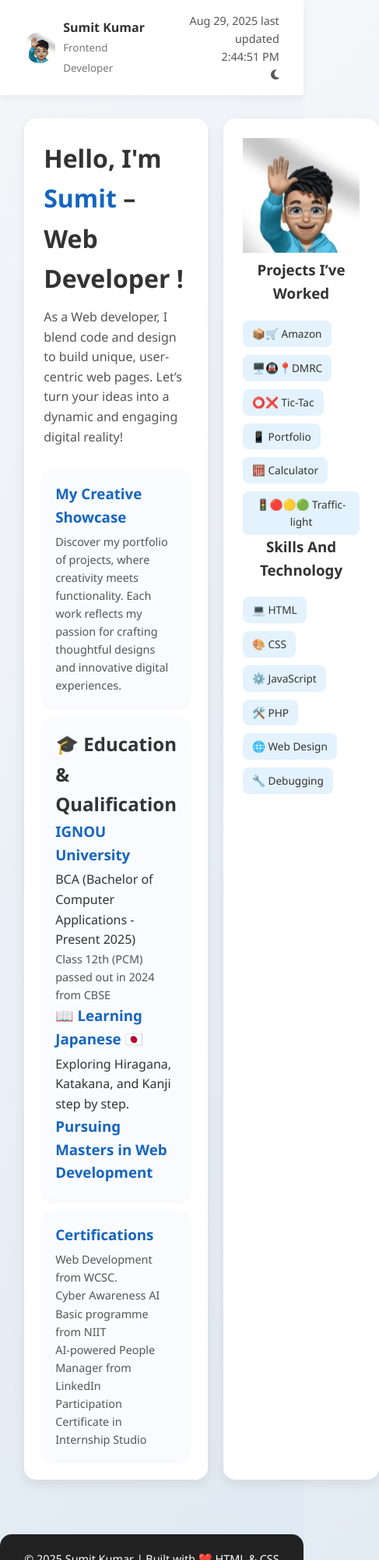
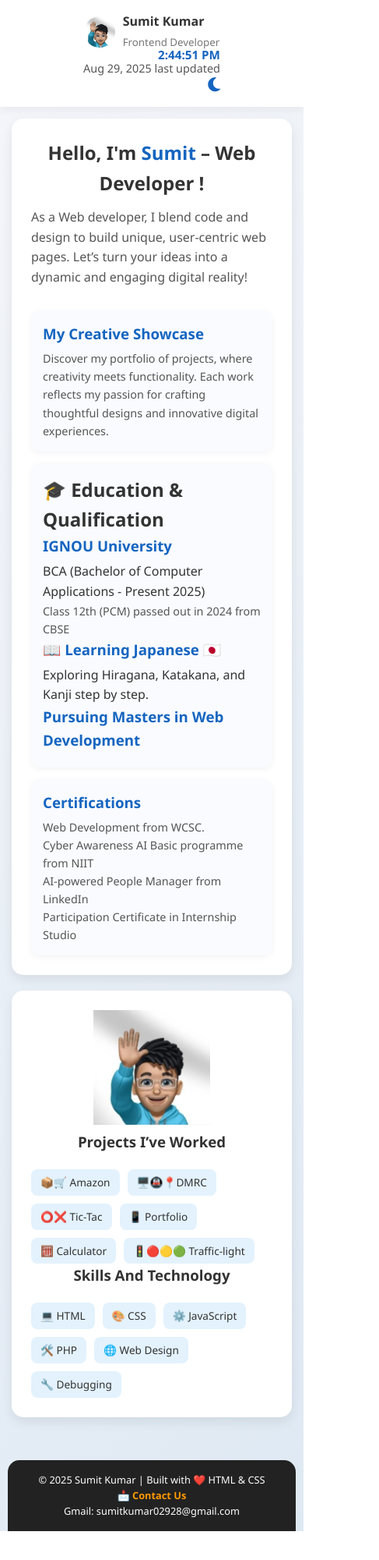
Before and after one commit to sumitkumar9642/sumit-projects, a plain HTML site: page portfolio-main4.html in a window 390 px wide. Shown: the top 2000 px of the page at 78% size, 487 px wide, since content can reach past the window. After the commit the page ends 1963 px from the top, so only its background shows below. Drawn offline with Linux system fonts and the light colour scheme.

Commit message:
Update portfolio9.css

```diff
--- a/portfolio9.css
+++ b/portfolio9.css
@@ -1,10 +1,12 @@
-* {margin: 0; padding: 0; box-sizing: border-box;}
+ * {margin: 0; padding: 0; box-sizing: border-box;}
     body {
       font-family: 'Segoe UI', sans-serif;
       background: linear-gradient(135deg, #f5f6fa, #dfe9f3);
       color: #333;
       line-height: 1.6;
+      transition: background 0.4s, color 0.4s;
     }
+
     header {
       display: flex;
       justify-content: space-between;
@@ -12,6 +14,7 @@
       padding: 15px 8%;
       background: #fff;
       box-shadow: 0 4px 10px rgba(0,0,0,0.05);
+      transition: background 0.4s, color 0.4s;
     }
     header .profile {
       display: flex; align-items: center; gap: 10px;
@@ -25,6 +28,29 @@
       text-align: right;
       font-size: 0.9rem;
       color: #555;
+      position: relative;
+    }
+
+    /* Theme toggle button */
+    .theme-toggle {
+      cursor: pointer;
+      margin-left: 15px;
+      font-size: 1.3rem;
+      color: #1565c0;
+      transition: transform 0.3s;
+    }
+    .theme-toggle:hover {
+      transform: rotate(20deg);
+      color: #e91e63;
+    }
+
+    #liveClock {
+      font-weight: bold;
+      font-size: 0.95rem;
+      color: #1565c0;
+      position: absolute;
+      right: 0;
+      top: -18px;
     }
 
     .container {
@@ -38,21 +64,26 @@
       padding: 25px;
       border-radius: 15px;
       box-shadow: 0 6px 15px rgba(0,0,0,0.08);
+      transition: background 0.4s, color 0.4s;
     }
 
     .intro h1 {
       font-size: 2rem;
       margin-bottom: 12px;
     }
-    .intro h1 span { color: #1565c0; }
+    .intro h1 span {
+      color: #1565c0;
+      transition: 0.3s ease-in-out;
+      cursor: pointer;
+    }
+    .intro h1 span:hover {
+      color: #e91e63;
+      font-size: 2.2rem;
+    }
     .intro p {color: #555;}
 
-    .sticker {
-      text-align: center;
-    }
-    .sticker img {
-      width: 150px;
-    }
+    .sticker { text-align: center; }
+    .sticker img { width: 150px; }
 
     .skills {
       margin-top: 20px;
@@ -65,6 +96,11 @@
       padding: 6px 12px;
       border-radius: 8px;
       font-size: 0.85rem;
+      transition: transform 0.3s, background 0.4s;
+    }
+    .skills span:hover {
+      transform: scale(1.1);
+      background: #bbdefb;
     }
 
     .projects {
@@ -77,6 +113,7 @@
       padding: 15px;
       border-radius: 12px;
       box-shadow: 0 2px 8px rgba(0,0,0,0.05);
+      transition: background 0.4s, color 0.4s;
     }
     .project h3 {margin-bottom: 5px; color: #1565c0;}
     .project p {font-size: 0.9rem; color: #555;}
@@ -84,10 +121,58 @@
     footer {
       text-align: center;
       margin-top: 40px;
-      padding: 20px;
+      padding: 15px 5%;
+      width: 95%;
+      margin-left: auto;
+      margin-right: auto;
       background: #222;
       color: #fff;
       font-size: 0.9rem;
       border-top-left-radius: 15px;
       border-top-right-radius: 15px;
+      transition: background 0.4s, color 0.4s;
     }
+    footer a {
+      color: #ff9800;
+      text-decoration: none;
+      transition: color 0.3s;
+    }
+    footer a:hover { color: #fff176; }
+
+    /* Dark Mode */
+    body.dark {
+      background: linear-gradient(135deg, #1c1c1c, #2c2c2c);
+      color: #f5f5f5;
+    }
+    body.dark header {
+      background: #333;
+      color: #f5f5f5;
+    }
+    body.dark .card {
+      background: #2c2c2c;
+      color: #ddd;
+    }
+    body.dark .project {
+      background: #333;
+      color: #eee;
+    }
+    body.dark footer {
+      background: #111;
+      color: #bbb;
+    }
+    body.dark .skills span {
+      background: #444;
+      color: #ddd;
+    }
+
+    /* Responsive */
+    @media (max-width: 992px) {
+      .container { grid-template-columns: 1fr; }
+      .intro h1 { font-size: 1.7rem; }
+    }
+    @media (max-width: 600px) {
+      header { flex-direction: column; gap: 10px; }
+      .intro h1 { font-size: 1.5rem; text-align: center; }
+      .container { padding: 15px; }
+      footer { font-size: 0.8rem; }
+    }
```
